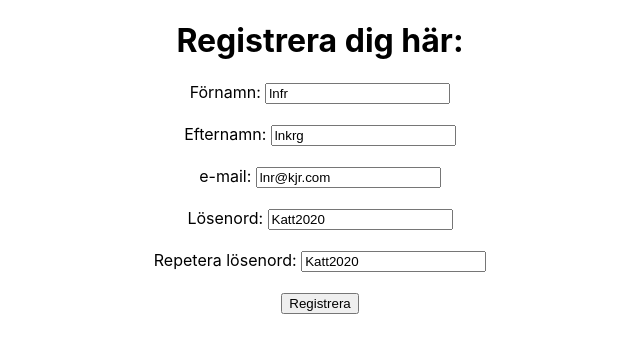
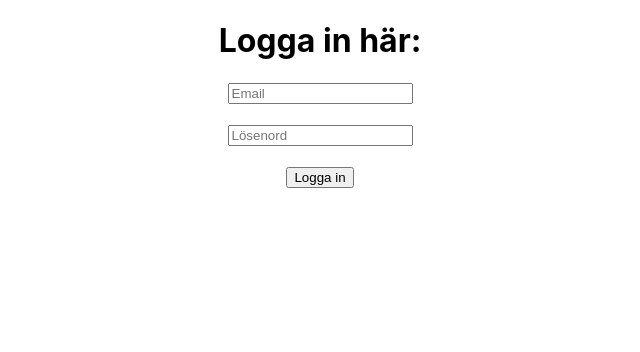
Before and after one commit to bellen01/login-module-react, a React (Create React App) app in the folder front/: page / in a window 1280 px wide. Shown: the top 352 px of the page, without its empty margins (320-960 px from the left). Built offline with nearby package versions, Linux system fonts and the light colour scheme.

Commit message:
Started with login

```diff
--- a/front/src/App.js
+++ b/front/src/App.js
@@ -4,7 +4,7 @@ import './App.css';
 import Register from "./Register";
 import Login from "./Login";
 
-let login = false;
+let login = true;
 
 function App() {
   if (login === true) {
--- a/front/src/Login.js
+++ b/front/src/Login.js
@@ -1,6 +1,60 @@
-import React from "react";
+import React, { useState } from "react";
+
+let errorMessageEmptyEmail = "Du måste fylla i email";
+let errorMessageEmptyPassword = "Du måste fylla i lösenord";
 
 function Login() {
+  const [loginEmail, setLoginEmail] = useState('');
+  const [loginPassword, setLoginPassword] = useState('');
+
+  const [emailError, setEmailError] = useState("");
+  const [passwordError, setPasswordError] = useState("");
+
+
+  function validate() {
+    let valid = true;
+    setEmailError("");
+    setPasswordError("");
+    if (loginEmail == "") {
+      setEmailError(errorMessageEmptyEmail);
+      valid = false;
+    }
+    if (loginPassword == "") {
+      setPasswordError(errorMessageEmptyPassword);
+      valid = false;
+    }
+    console.log(valid);
+    return valid;
+  }
+
+
+  async function checkIfUserExist(inputData) {
+    const response = await fetch('http://localhost:3001/login', {
+      method: 'POST',
+      body: JSON.stringify(inputData),
+      headers: {
+        'Content-Type': 'application/json'
+      }
+    });
+    // const data = await response.json();
+    console.log(response);
+  }
+
+  function loginSubmitHandler(event) {
+    event.preventDefault();
+    let validInput = validate();
+    if (validInput === true) {
+      const loginData = {
+        email: loginEmail,
+        password: loginPassword
+      }
+      checkIfUserExist(loginData);
+      console.log(loginData);
+      // setLoginEmail("");
+      // setLoginPassword("");
+    }
+  }
+
   return (
     <div className="App">
       <div className="login">
@@ -8,12 +62,24 @@ function Login() {
         <input
           type="email"
           placeholder="Email"
+          value={loginEmail}
+          onChange={(e) => setLoginEmail(e.target.value)}
         />
+        <div>{emailError}</div>
+        <br />
         <input
           type="password"
           placeholder="Lösenord"
+          value={loginPassword}
+          onChange={(e) => setLoginPassword(e.target.value)}
         />
-        <button type="button" className="btn">Logga in</button>
+        <div>{passwordError}</div>
+        <br />
+        <button
+          type="button"
+          className="btn"
+          onClick={loginSubmitHandler}
+        >Logga in</button>
       </div>
     </div>
   );
--- a/front/src/Register.js
+++ b/front/src/Register.js
@@ -89,10 +89,10 @@ function Register() {
     }
   }
 
-  // funktion med tre parametrar, en för firstnameReg en för funktionen för setPasswordRegError och en för errorMessageEmptyFirstName
+  //TODO funktion med tre parametrar, en för firstnameReg en för funktionen för setPasswordRegError och en för errorMessageEmptyFirstName
 
   function inputValueHandler(event, inputField) {
-    inputField(event.target.value);
+    inputField(event.target.value.trim()); //TODO kan inte skriva mellanslag alls. Bra/dåligt? Lägg till på de övriga fälten
   }
 
   return (
```
Also changed, not shown: 1 other file (tests, documents, lock files or other folders).
